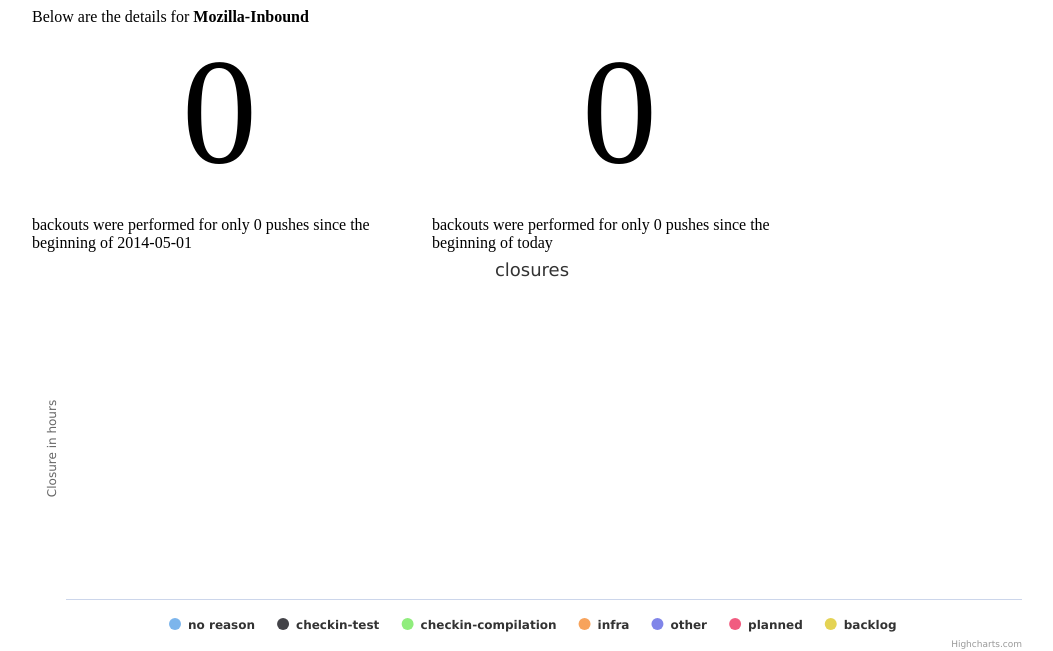
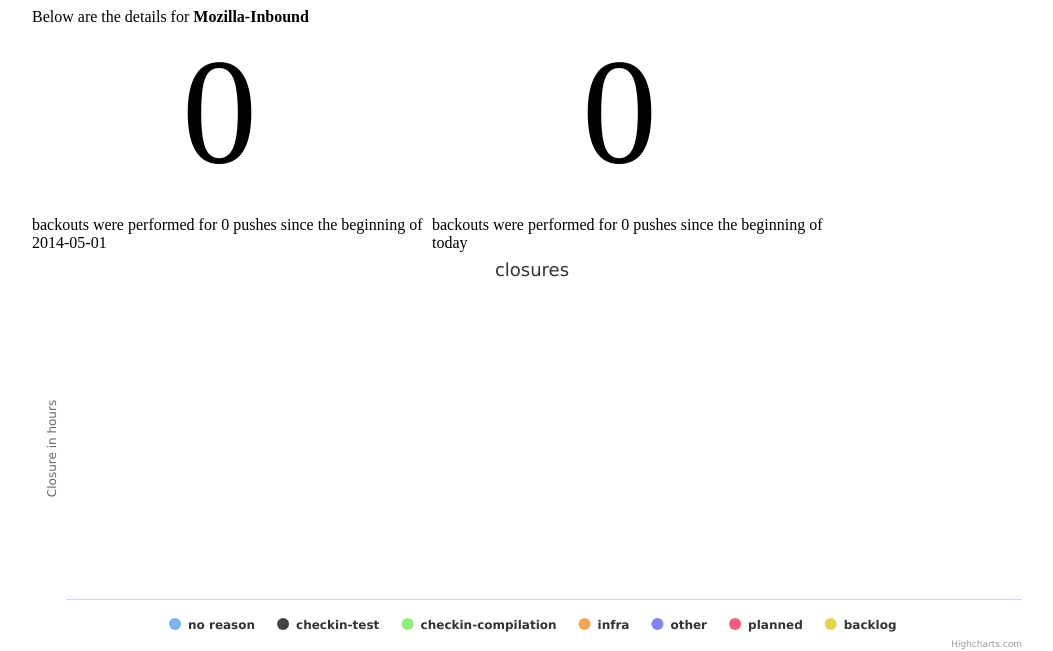
Before and after one commit to AutomatedTester/futurama-data, a Flask app: page / in a window 1280 px wide. Shown: the top 651 px of the page, without its empty margins (96-1149 px from the left). Run offline with Flask 2, Linux system fonts and the light colour scheme; data that the repository does not hold is empty; some libraries are stand-ins or nearby versions.

Commit message:
removing "only" in text in case it comes across as snarky

```diff
--- a/app/templates/index.html
+++ b/app/templates/index.html
@@ -7,8 +7,8 @@
   <div class='main'>
     <div class='main'>Below are the details for <span class='boldy'>Mozilla-Inbound</span></div>
     <div class='yetAnotherContainer'>
-        <div class='backouts floaty'><div class='omg'>{{ backouts['backouts'] }}</div><br> backouts were performed for only {{ backouts['total'] }}     pushes since the beginning of {{ backouts['startdate'] }}</div>
-        <div class='backouts floaty'><div class='omg'>{{ today['backouts'] }}</div><br> backouts were performed for only {{ today['total'] }}     pushes since the beginning of today</div>
+        <div class='backouts floaty'><div class='omg'>{{ backouts['backouts'] }}</div><br> backouts were performed for {{ backouts['total'] }}     pushes since the beginning of {{ backouts['startdate'] }}</div>
+        <div class='backouts floaty'><div class='omg'>{{ today['backouts'] }}</div><br> backouts were performed for {{ today['total'] }}     pushes since the beginning of today</div>
     </div>
     <div id="container"></div>
 
@@ -25,9 +25,7 @@
               text: 'closures'
           },
           xAxis: {
-
             categories: {{ total["x"]|safe }},
-
           },
           yAxis: {
             title: {
```
